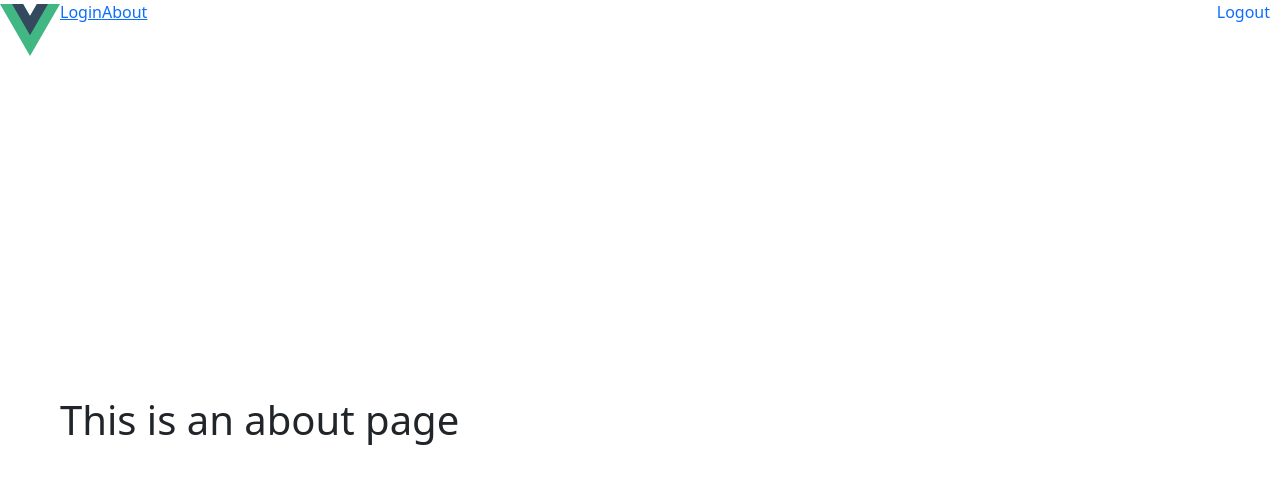
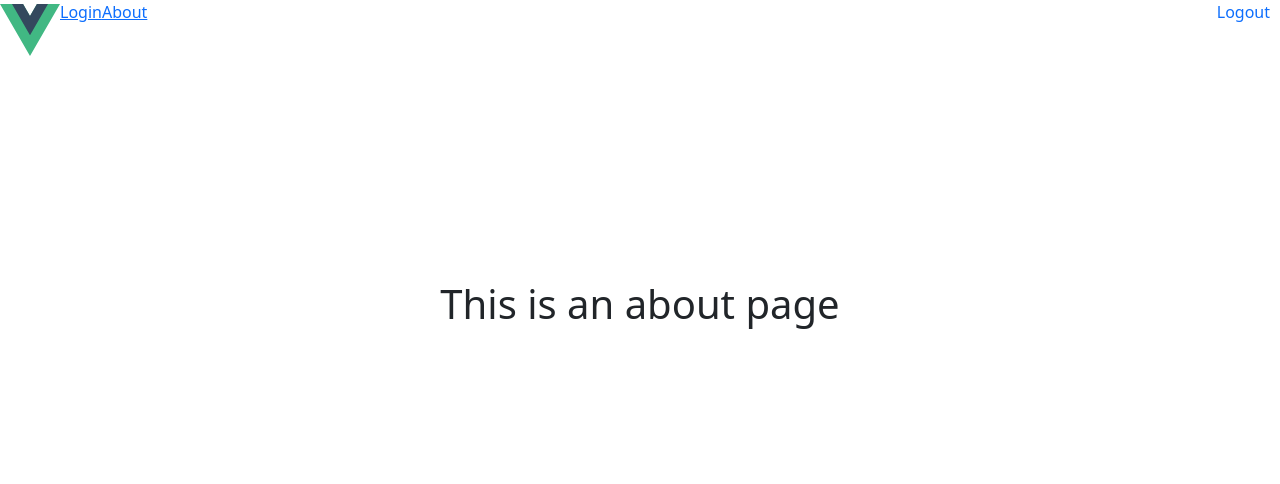
Before and after one commit to josecome/login-and-registration-vuejs, a Vue app: page /about in a window 1280 px wide. Shown: the top 484 px of the page. Built offline with nearby package versions, Linux system fonts and the light colour scheme.

Commit message:
About page view modified

```diff
--- a/src/App.vue
+++ b/src/App.vue
@@ -21,14 +21,6 @@ computed(() => this.$route.path === '/logout'? alert('User Logged out!') : '')
 </template>
 
 <style>
-  header {
-    float: top;
-    width: 100%;
-    background-color: blue;
-  }
-  ._100per {
-    width: 100%;
-  }
 </style>
 <style>
     @import "bootstrap/dist/css/bootstrap.css";
--- a/src/assets/main.css
+++ b/src/assets/main.css
@@ -1,3 +1,10 @@
+html,
+body {
+  margin: 0px;
+  height: 100%;
+}
+
 #app {
   width: 100%;
+  height: 100%;
 }
--- a/src/components/Header.vue
+++ b/src/components/Header.vue
@@ -3,7 +3,7 @@
 </script>
 <template>
     <div id="header" style="width: 100%;">
-        <img :src="Logo" alt="Logo" />
+        <a href="/"><img :src="Logo" alt="Logo" /></a>
         <a href="/logout" style="float: right; text-decoration: none; padding-right: 10px;">Logout</a>
     </div>
 </template>
--- a/src/views/About.vue
+++ b/src/views/About.vue
@@ -1,15 +1,12 @@
 <template>
   <div class="about">
-    <h1>This is an about page</h1>
+    <h1 class="text-center" style="padding-top: 20%;">This is an about page</h1>
   </div>
 </template>
 
 <style>
-@media (min-width: 1024px) {
-  .about {
-    min-height: 100vh;
-    display: flex;
-    align-items: center;
+  .about{
+    width: 100%;
+    height: 100%;
   }
-}
 </style>
```
